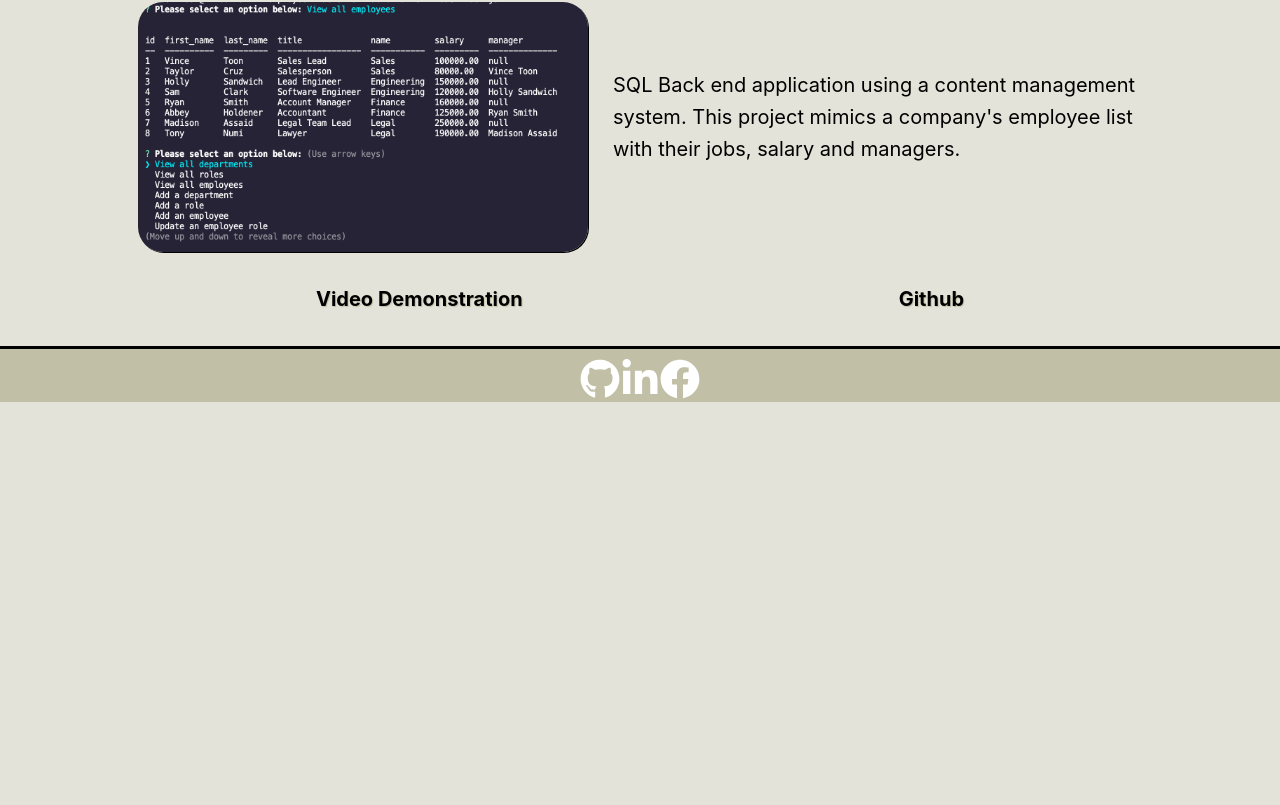
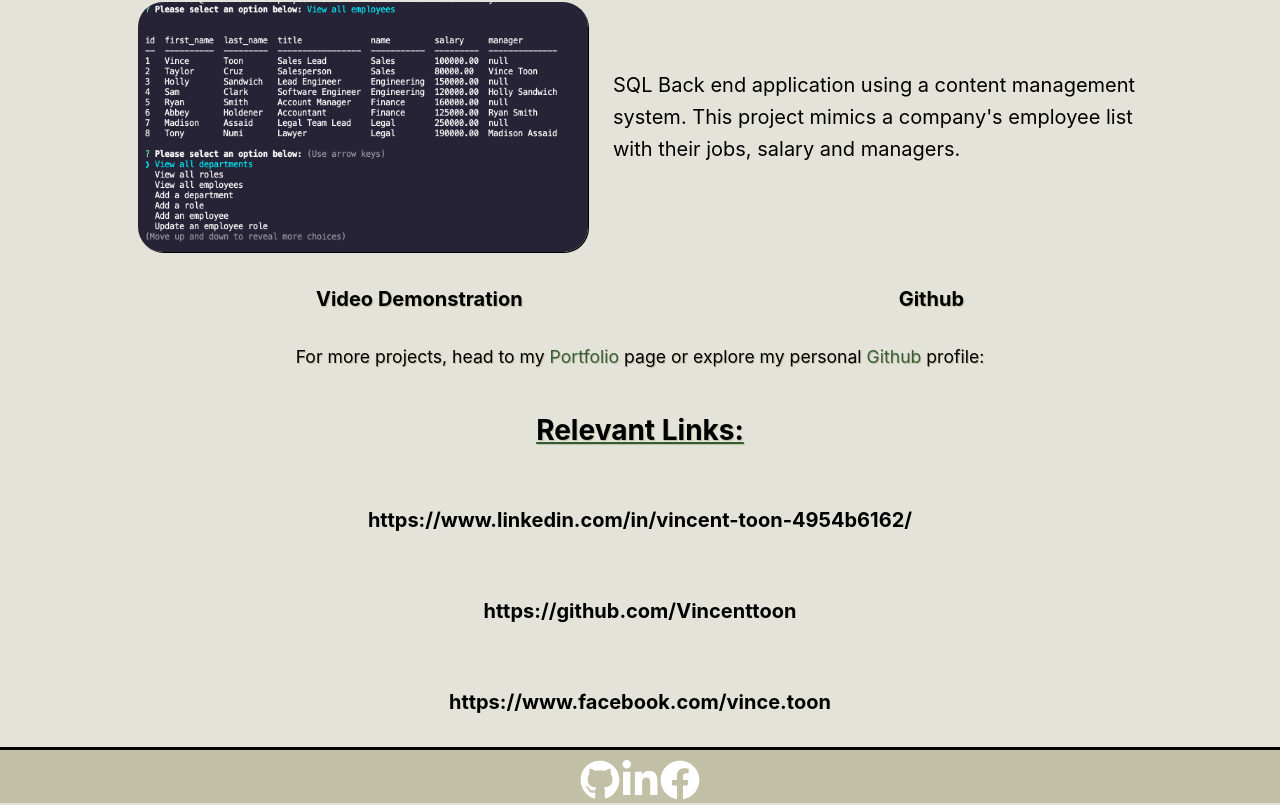
Before and after one commit to Vincenttoon/vincent-toon-portfolio, a React (Create React App) app: page / in a window 1280 px wide. Shown: the part 1640-2445 px from the top of the page. Before the commit the page ends 2044 px from the top, so only its background shows below. Built offline with nearby package versions, Linux system fonts and the light colour scheme.

Commit message:
links added all over

```diff
--- a/src/components/Featured_Projects/index.js
+++ b/src/components/Featured_Projects/index.js
@@ -1,4 +1,5 @@
 import React from "react";
+import { Link } from 'react-router-dom';
 
 import breweryFinderImg from "../../assets/portfolio_img/post-search.png";
 import liveWireImg from "../../assets/portfolio_img/Live_Wire_Homepage.jpg";
@@ -82,6 +83,15 @@ const Featured = () => {
           </h5>
         </div>
       </div>
+
+      <div className="more-info-cont">
+        <p className="more-info-head">
+          {" "}
+          For more projects, head to my <Link className="text-link" to="/portfolio"> Portfolio </Link> page or explore my personal <a className="text-link" href="https://github.com/Vincenttoon">
+          Github
+        </a> profile:
+        </p>
+      </div>
     </div>
   );
 };
--- a/src/components/Personal_Projects/index.js
+++ b/src/components/Personal_Projects/index.js
@@ -1,4 +1,6 @@
 import React from "react";
+import { Link } from 'react-router-dom';
+
 import weatherImg from "../../assets/personal_proj_img/weather-icon.jpg";
 
 const Personal = () => {
@@ -27,7 +29,7 @@ const Personal = () => {
       <div className="more-info-cont">
         <h4 className="more-info-head">
           {" "}
-          For more projects, please visit my personal Github profile:
+          For more projects, head back to <Link className="text-link" to="/portfolio"> Portfolio </Link> page or explore my personal Github profile:
         </h4>
         <a href="https://github.com/Vincenttoon">
           <h5 className="more-info-link">https://github.com/Vincenttoon</h5>
--- a/src/components/WashU_Async/index.js
+++ b/src/components/WashU_Async/index.js
@@ -1,4 +1,5 @@
 import React from "react";
+import { Link } from 'react-router-dom';
 
 import shopImg from "../../assets/async_img/shop.jpg";
 import rpgImg from "../../assets/async_img/jest-rpg.jpg";
@@ -107,7 +108,7 @@ const Async = () => {
       <div className="more-info-cont">
         <h4 className="more-info-head">
           {" "}
-          For more projects, please visit my personal Github profile:
+          For more projects, head back to <Link className="text-link" to="/portfolio"> Portfolio </Link> page or explore my personal Github profile:
         </h4>
         <a href="https://github.com/Vincenttoon">
           <h5 className="more-info-link">https://github.com/Vincenttoon</h5>
--- a/src/components/WashU_Projects/index.js
+++ b/src/components/WashU_Projects/index.js
@@ -1,4 +1,6 @@
 import React from "react";
+import { Link } from 'react-router-dom';
+
 import bookwormImg from "../../assets/challenge_img/book-worm-mason.jpg";
 import oldPortImg from "../../assets/challenge_img/old-port.jpg";
 import jateImg from "../../assets/challenge_img/jate-header-img.jpg";
@@ -124,7 +126,7 @@ const Challenges = () => {
       <div className="more-info-cont">
         <h4 className="more-info-head">
           {" "}
-          For more projects, please visit my personal Github profile:
+          For more projects, head back to <Link className="text-link" to="/portfolio"> Portfolio </Link> page or explore my personal Github profile:
         </h4>
         <a href="https://github.com/Vincenttoon">
           <h5 className="more-info-link">https://github.com/Vincenttoon</h5>
--- a/src/index.css
+++ b/src/index.css
@@ -238,6 +238,25 @@ a nav-link:hover {
   opacity: 0.8;
 }
 
+.relevant-links-container {
+  width: 85%;
+  margin: auto;
+  text-align: center;
+  display: flex;
+  flex-wrap: wrap;
+  flex-direction: column;
+}
+
+.link-link:hover {
+  color: var(--third);
+}
+
+.relevant-header {
+  text-shadow: 1px 1px var(--secondary);
+  text-decoration: underline;
+  text-decoration-color: var(--fourth);
+}
+
 /* !=== END ABOUT CSS ===! */
 
 
@@ -417,6 +436,28 @@ a nav-link:hover {
 /* !=== END PORTFOLIO PAGE ===! */
 
 /* !=== START TECHNOLOGIES CSS ===! */
+
+.tech-story-cont {
+  width: 85%;
+  margin: auto;
+  text-align: center;
+}
+
+.ts-text {
+  text-shadow: 1px 1px var(--secondary);
+}
+
+.p-text-tech {
+  text-align: center;
+}
+
+.text-link {
+  color: var(--fourth);
+}
+
+.text-link:hover {
+  color: var(--third);
+}
 
 .tech-cont {
   width: 85%;
--- a/src/pages/Contact/index.js
+++ b/src/pages/Contact/index.js
@@ -1,7 +1,7 @@
 import { React, useRef, useState } from "react";
 import emailjs from "@emailjs/browser";
 
-import vinnyGuitars from '../../assets/portfolio_img/guitar_me.jpg'
+import vinnyGuitars from "../../assets/portfolio_img/guitar_me.jpg";
 
 import CheckIcon from "@mui/icons-material/Check";
 import ErrorOutlineIcon from "@mui/icons-material/ErrorOutline";
@@ -51,6 +51,7 @@ const Contact = () => {
   };
 
   return (
+    <div>
       <div className="form-container">
         {/* <div className="form-img-container">
         <img src={vinnyGuitars} className="vinny-guitar" alt="Vincent absolutely shredding on guitar"></img>
@@ -82,9 +83,24 @@ const Contact = () => {
               <CheckIcon className="email-checkmark" /> Email sent!
             </div>
           )}
+          <h5>
+            Please feel free to connect and contact me on{" "}
+            <a
+              href="https://www.linkedin.com/in/vincent-toon-4954b6162/"
+              className="text-link"
+            >
+              LinkedIn
+            </a>{" "}
+            as well!
+          </h5>
         </div>
         <div className="form-img-container">
-        <img src={vinnyGuitars} className="vinny-guitar" alt="Vincent absolutely shredding on guitar"></img>
+          <img
+            src={vinnyGuitars}
+            className="vinny-guitar"
+            alt="Vincent absolutely shredding on guitar"
+          ></img>
+        </div>
       </div>
     </div>
   );
--- a/src/pages/Home/index.js
+++ b/src/pages/Home/index.js
@@ -1,14 +1,38 @@
 import React from "react";
-import About from '../../components/About';
+import About from "../../components/About";
 import Featured from "../../components/Featured_Projects";
 
 const Home = () => {
-    return (
-        <div className="about-container">
-            <About />
-            <Featured />
+  return (
+    <div className="about-container">
+      <About />
+      <Featured />
+
+      <div className="relevant-links-container">
+        <div className="rel-head-cont">
+          <h3 className="relevant-header">Relevant Links:</h3>
         </div>
-    )
-}
+
+        <div className="rel-link-text">
+          <a href="https://www.linkedin.com/in/vincent-toon-4954b6162/">
+            <h5 className="link-link">
+              https://www.linkedin.com/in/vincent-toon-4954b6162/
+            </h5>
+          </a>
+        </div>
+        <div className="rel-link-text">
+          <a href="https://github.com/Vincenttoon">
+            <h5 className="link-link">https://github.com/Vincenttoon</h5>
+          </a>
+        </div>
+        <div className="rel-link-text">
+          <a href="https://www.facebook.com/vince.toon">
+            <h5 className="link-link">https://www.facebook.com/vince.toon</h5>
+          </a>
+        </div>
+      </div>
+    </div>
+  );
+};
 
 export default Home;
--- a/src/pages/Portfolio/index.js
+++ b/src/pages/Portfolio/index.js
@@ -1,5 +1,5 @@
 import React from "react";
-import { Link } from 'react-router-dom';
+import { Link } from "react-router-dom";
 
 import crownImg from "../../assets/portfolio_img/crown.jpg";
 import workingImg from "../../assets/personal_proj_img/working-ani.jpg";
@@ -12,19 +12,17 @@ const Portfolio = () => {
       <div className="main-port-container">
         <div className="photo-container">
           <h2 className="work-style-head">Featured Projects</h2>
-                <Link to='/featured' className="photo-link">
-                    <img src={crownImg}
-                    className='port-img-link'
-                    alt="crown"
-                    />
+          <Link to="/featured" className="photo-link">
+            <img src={crownImg} className="port-img-link" alt="crown" />
           </Link>
         </div>
 
         <div className="photo-container">
           <h2 className="work-style-head">Personal Projects</h2>
-                <Link to='/personal-projects' className="photo-link">
-                    <img src={workingImg}
-                    className='port-img-link'
+          <Link to="/personal-projects" className="photo-link">
+            <img
+              src={workingImg}
+              className="port-img-link"
               alt="working on computer"
             />
           </Link>
@@ -32,9 +30,10 @@ const Portfolio = () => {
 
         <div className="photo-container">
           <h2 className="work-style-head">Bootcamp Challenges</h2>
-                <Link to='/challenges' className="photo-link">
-                    <img src={climbingImg}
-                    className='port-img-link'
+          <Link to="/challenges" className="photo-link">
+            <img
+              src={climbingImg}
+              className="port-img-link"
               alt="cartoon climbing"
             />
           </Link>
@@ -42,13 +41,22 @@ const Portfolio = () => {
 
         <div className="photo-container">
           <h2 className="work-style-head">Async Learning</h2>
-                <Link to='/async' className="photo-link">
-                    <img src={studyingImg}
-                    className='port-img-link'
+          <Link to="/async" className="photo-link">
+            <img
+              src={studyingImg}
+              className="port-img-link"
               alt="person studying"
             />
           </Link>
         </div>
+
+        <h4 className="p-text-tech">
+          For all of my projects, please explore my {" "}
+          <a href="https://github.com/Vincenttoon" className="text-link">
+            Github
+          </a>{" "}
+          profile!
+        </h4>
       </div>
     </div>
   );
--- a/src/pages/Technologies/index.js
+++ b/src/pages/Technologies/index.js
@@ -1,4 +1,5 @@
 import React from "react";
+import { Link } from "react-router-dom";
 // import logos to use as components
 import { BsBook } from "react-icons/bs";
 import { MdComputer } from "react-icons/md";
@@ -7,6 +8,24 @@ import { FaPaintBrush } from "react-icons/fa";
 
 const Technologies = () => {
   return (
+    <div>
+      <div className="tech-story-cont">
+        <h4 className="ts-text">
+          An ever growing range of knowledge is important for any developer.
+          Here is an offering of some of the practices, technologies and
+          languages I have practiced and learned confidently so far{" "}
+        </h4>
+        <p className="p-text-tech">
+          For implementaion of these technologies, please visit my{" "}
+          <Link to="/portfolio" className="text-link">
+            Portfolio Page
+          </Link>{" "}
+          or check out my{" "}
+          <a href="https://github.com/Vincenttoon" className="text-link">
+            Github.
+          </a>{" "}
+        </p>
+      </div>
       <div className="tech-cont">
         <div className="card-cont">
           <div className="tech-card">
@@ -77,7 +96,7 @@ const Technologies = () => {
               </ul>
             </div>
           </div>
-
+        </div>
       </div>
     </div>
   );
```
Lines whose indentation alone changed are shown as unchanged.
